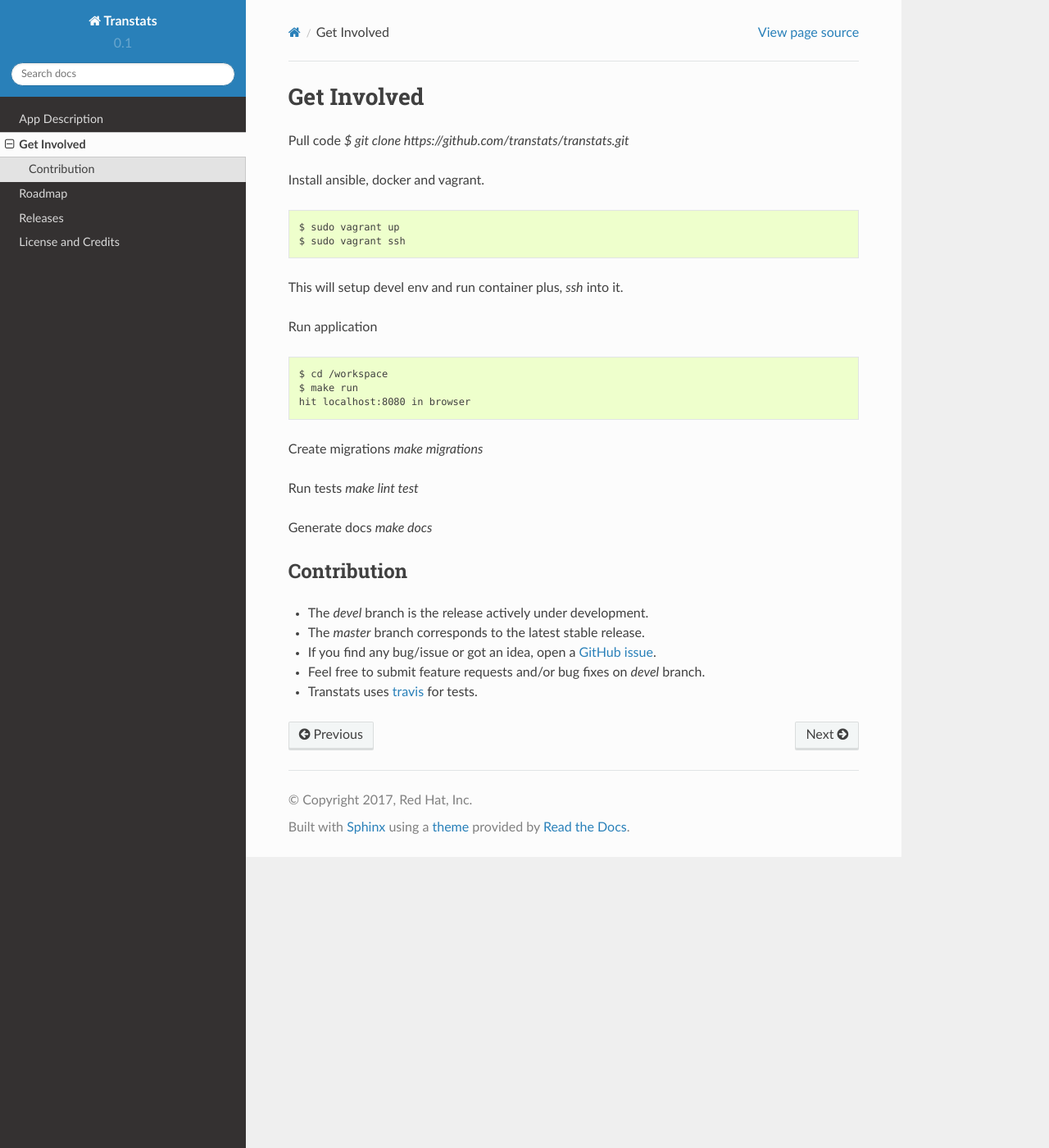
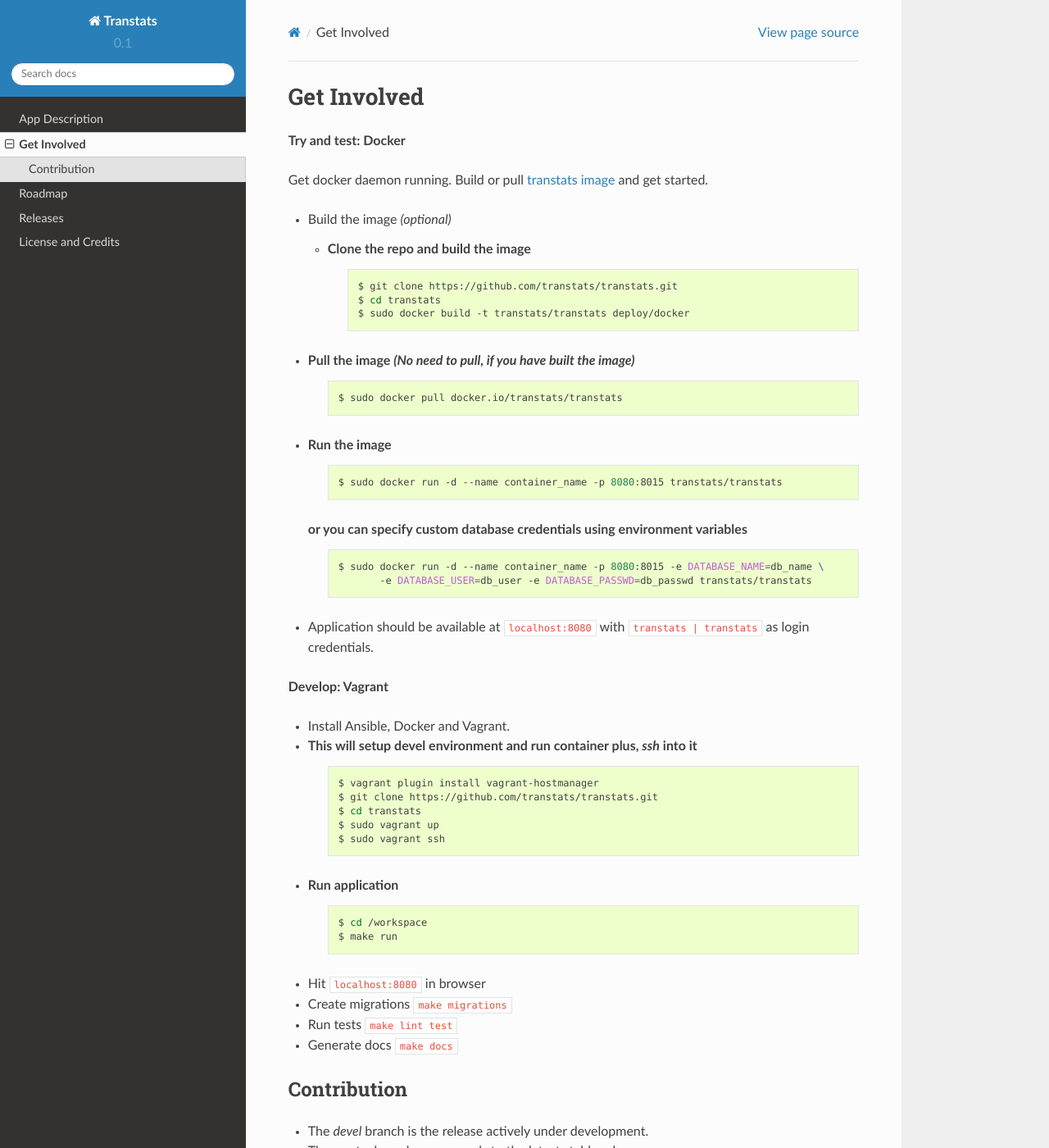
Before and after one commit to transtats/transtats, a Sphinx documentation site: the page built from docs/source/getinvolved.rst, in a window 1280 px wide and 1400 px high. Shown: the whole window at 82% size. Built offline with Sphinx 7.4.7 and the Read the Docs theme 2.0.0, drawn with Linux system fonts in a browser that asks for light colours.

Commit message:
Update Get Involved section This updates the section with proper highlighting and according to README.md
Signed-off-by: Bhavin Gandhi <bhavin7392@gmail.com>

```diff
--- a/docs/source/getinvolved.rst
+++ b/docs/source/getinvolved.rst
@@ -1,31 +1,65 @@
 Get Involved
 ============
 
-Pull code `$ git clone https://github.com/transtats/transtats.git`
+**Try and test: Docker**
 
-Install ansible, docker and vagrant.
+Get docker daemon running. Build or pull `transtats image <https://hub.docker.com/r/transtats/transtats>`_  and get started.
 
-::
+- Build the image *(optional)*
 
-    $ sudo vagrant up
-    $ sudo vagrant ssh
+  - Clone the repo and build the image
+     .. code-block:: bash
 
-This will setup devel env and run container plus, `ssh` into it.
+        $ git clone https://github.com/transtats/transtats.git
+        $ cd transtats
+        $ sudo docker build -t transtats/transtats deploy/docker
 
-Run application
+- Pull the image *(No need to pull, if you have built the image)*
+    .. code-block:: bash
 
-::
+        $ sudo docker pull docker.io/transtats/transtats
 
-    $ cd /workspace
-    $ make run
-    hit localhost:8080 in browser
+- Run the image
+    .. code-block:: bash
+
+        $ sudo docker run -d --name container_name -p 8080:8015 transtats/transtats
+
+  or you can specify custom database credentials using environment variables
+    .. code-block:: bash
+
+        $ sudo docker run -d --name container_name -p 8080:8015 -e DATABASE_NAME=db_name \
+               -e DATABASE_USER=db_user -e DATABASE_PASSWD=db_passwd transtats/transtats
+
+- Application should be available at :code:`localhost:8080` with :code:`transtats | transtats` as login credentials.
 
 
-Create migrations `make migrations`
+**Develop: Vagrant**
 
-Run tests `make lint test`
+- Install Ansible, Docker and Vagrant.
 
-Generate docs `make docs`
+- This will setup devel environment and run container plus, `ssh` into it
+    .. code-block:: bash
+
+        $ vagrant plugin install vagrant-hostmanager
+        $ git clone https://github.com/transtats/transtats.git
+        $ cd transtats
+        $ sudo vagrant up
+        $ sudo vagrant ssh
+
+- Run application
+    .. code-block:: bash
+
+        $ cd /workspace
+        $ make run
+
+- Hit :code:`localhost:8080` in browser
+
+- Create migrations :code:`make migrations`
+
+- Run tests :code:`make lint test`
+
+- Generate docs :code:`make docs`
+
 
 Contribution
 ------------
```
